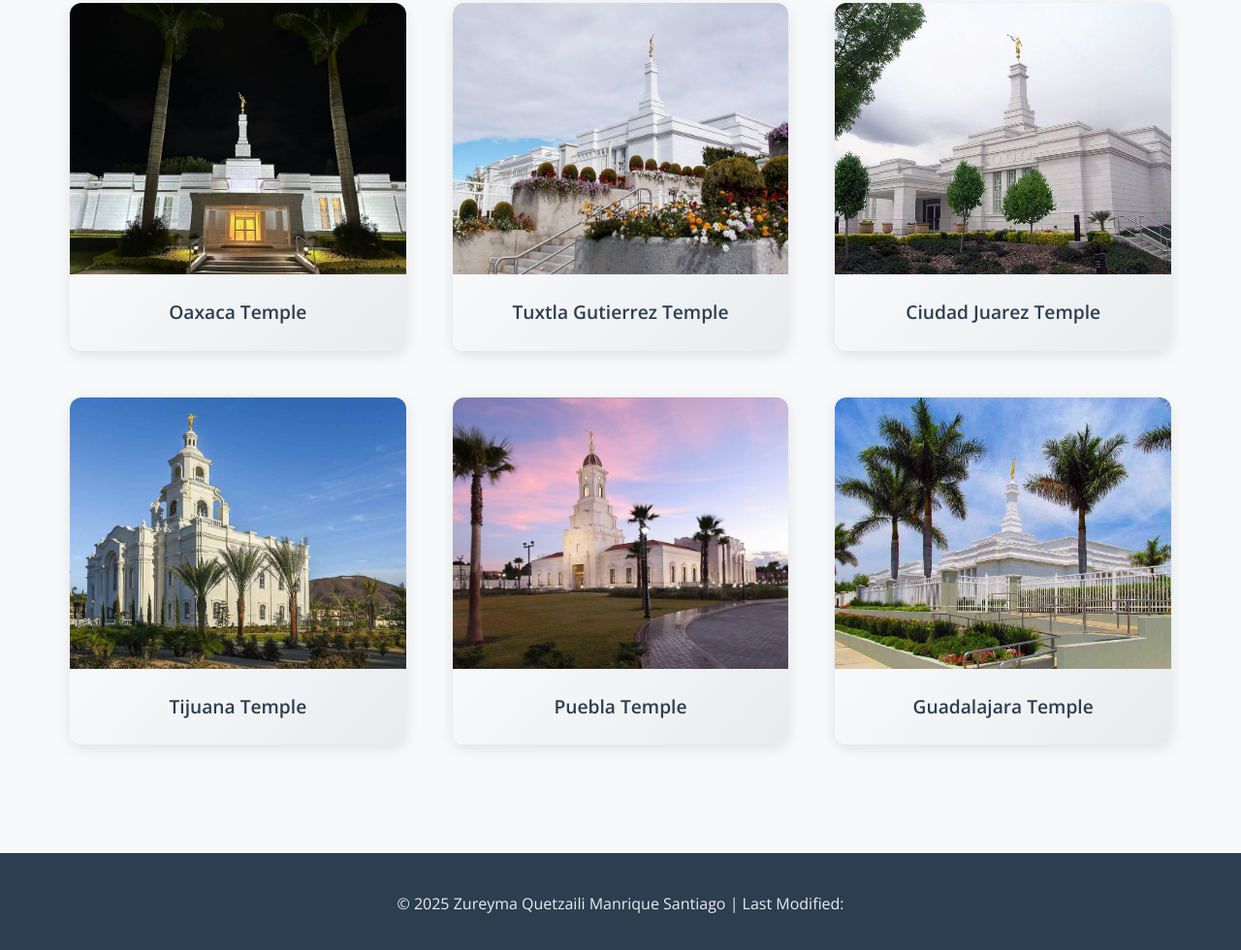
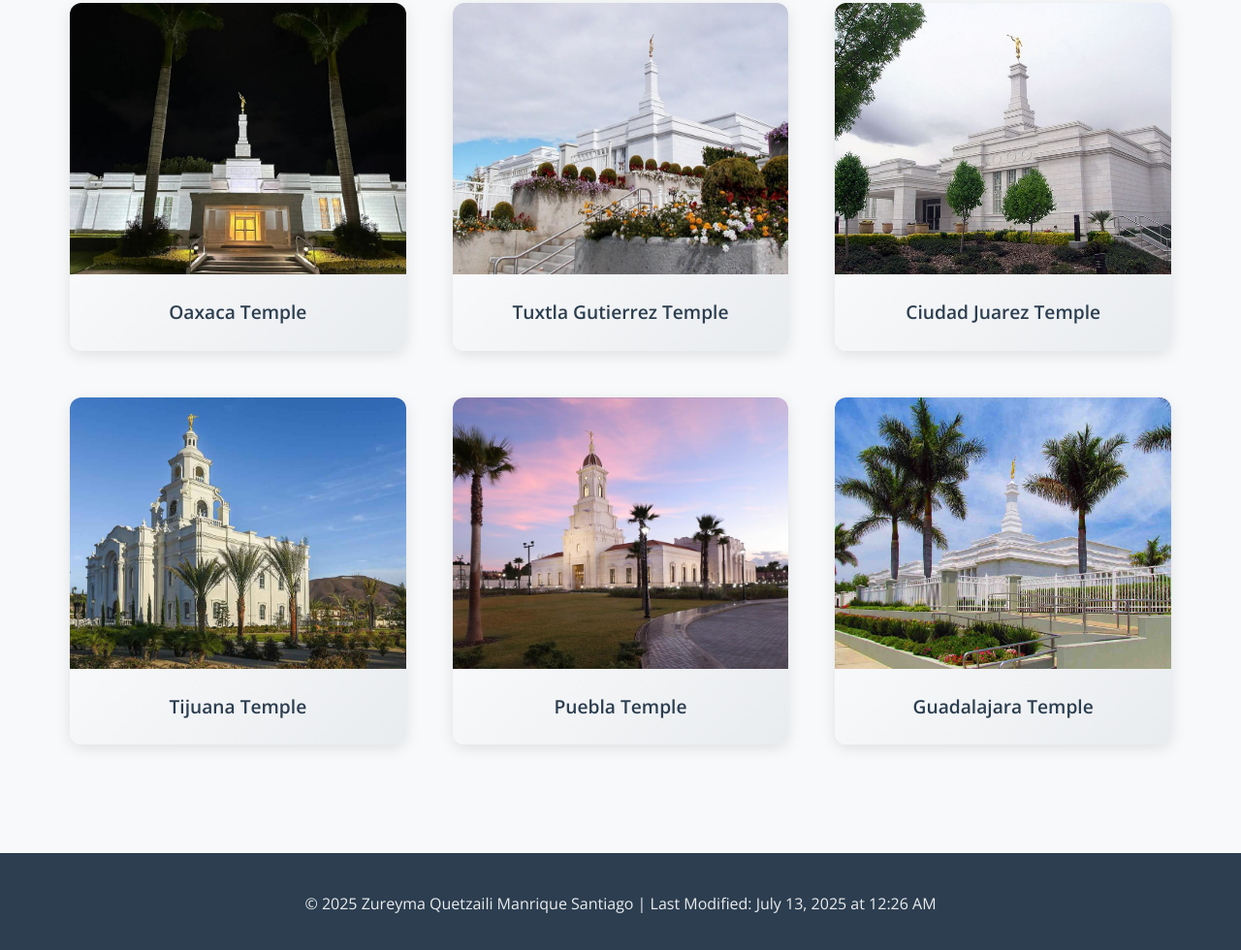
Before and after one commit to Zureyma-Manrique/wdd131, a plain HTML site: page temples.html in a window 1280 px wide. Shown: the part 775-1755 px from the top of the page at 97% size. Drawn offline with nearby package versions, Linux system fonts and the light colour scheme.

Commit message:
Last modified function fixed

```diff
--- a/temples.html
+++ b/temples.html
@@ -85,7 +85,7 @@
     </main>
 
     <footer>
-        <p>&copy; <span id="currentyear"></span> Zureyma Quetzaili Manrique Santiago | Last Modified: <span id="lastModified"></span></p>
+        <p>&copy; <span id="currentyear"></span> Zureyma Quetzaili Manrique Santiago | Last Modified: <span id="lastmodified"></span></p>
     </footer>
 </body>
 </html>
```
